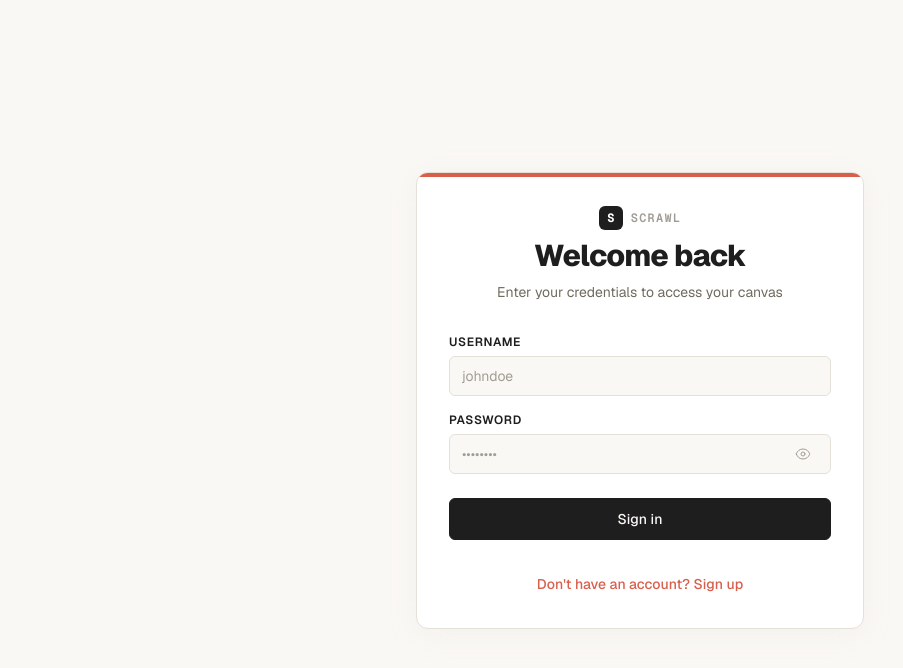
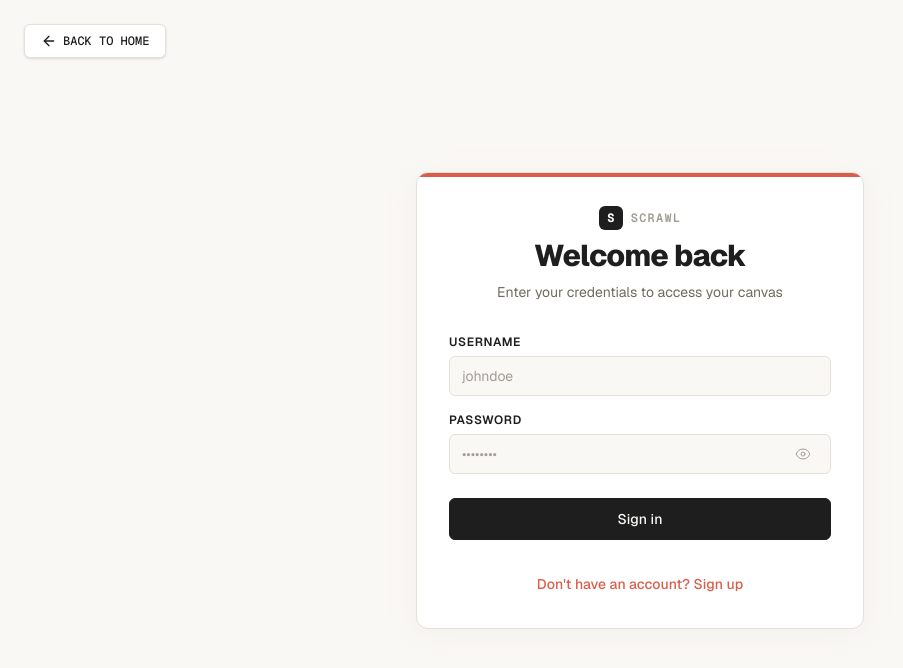
Before and after one commit to Raghunandan-79/scrawl, a Next.js app in the folder apps/web/: page /signin in a window 1280 px wide. Shown: the top 668 px of the page, without its empty margins (0-903 px from the left). Built offline with nearby package versions, Linux system fonts and the light colour scheme; no server answers.

Commit message:
feat: add Back to Home button on sign-in and sign-up pages

```diff
--- a/apps/web/src/components/AuthPage.tsx
+++ b/apps/web/src/components/AuthPage.tsx
@@ -6,6 +6,7 @@ import { useRouter } from "next/navigation";
 import { BACKEND_URL } from "../app/config";
 import { Button } from "@repo/ui/button";
 import { Input } from "@repo/ui/input";
+import { ArrowLeft } from "lucide-react";
 
 export function AuthPage({ isSignin }: { isSignin: boolean }) {
   const router = useRouter();
@@ -66,7 +67,19 @@ export function AuthPage({ isSignin }: { isSignin: boolean }) {
   };
 
   return (
-    <div className="min-h-screen flex items-center justify-center bg-[#FAF8F5] px-4 py-12 sm:px-6 lg:px-8 font-sans">
+    <div className="min-h-screen flex items-center justify-center bg-[#FAF8F5] px-4 py-12 sm:px-6 lg:px-8 font-sans relative">
+      {/* Back to Home Button - Floating Top Left */}
+      <div className="absolute top-6 left-6">
+        <Button
+          variant="secondary"
+          onClick={() => router.push("/")}
+          className="flex items-center gap-1.5 font-mono text-xs shadow-sm bg-white"
+        >
+          <ArrowLeft className="h-4 w-4" />
+          <span className="hidden sm:inline">BACK TO HOME</span>
+          <span className="sm:hidden">HOME</span>
+        </Button>
+      </div>
       <div className="max-w-md w-full space-y-8 bg-white border border-[#E5E0D8] p-8 rounded-xl shadow-[0_4px_24px_rgba(229,224,216,0.25)] relative overflow-hidden">
         {/* Monospace accent line at the top */}
         <div className="absolute top-0 left-0 w-full h-1 bg-[#D95F4D]"></div>
```
